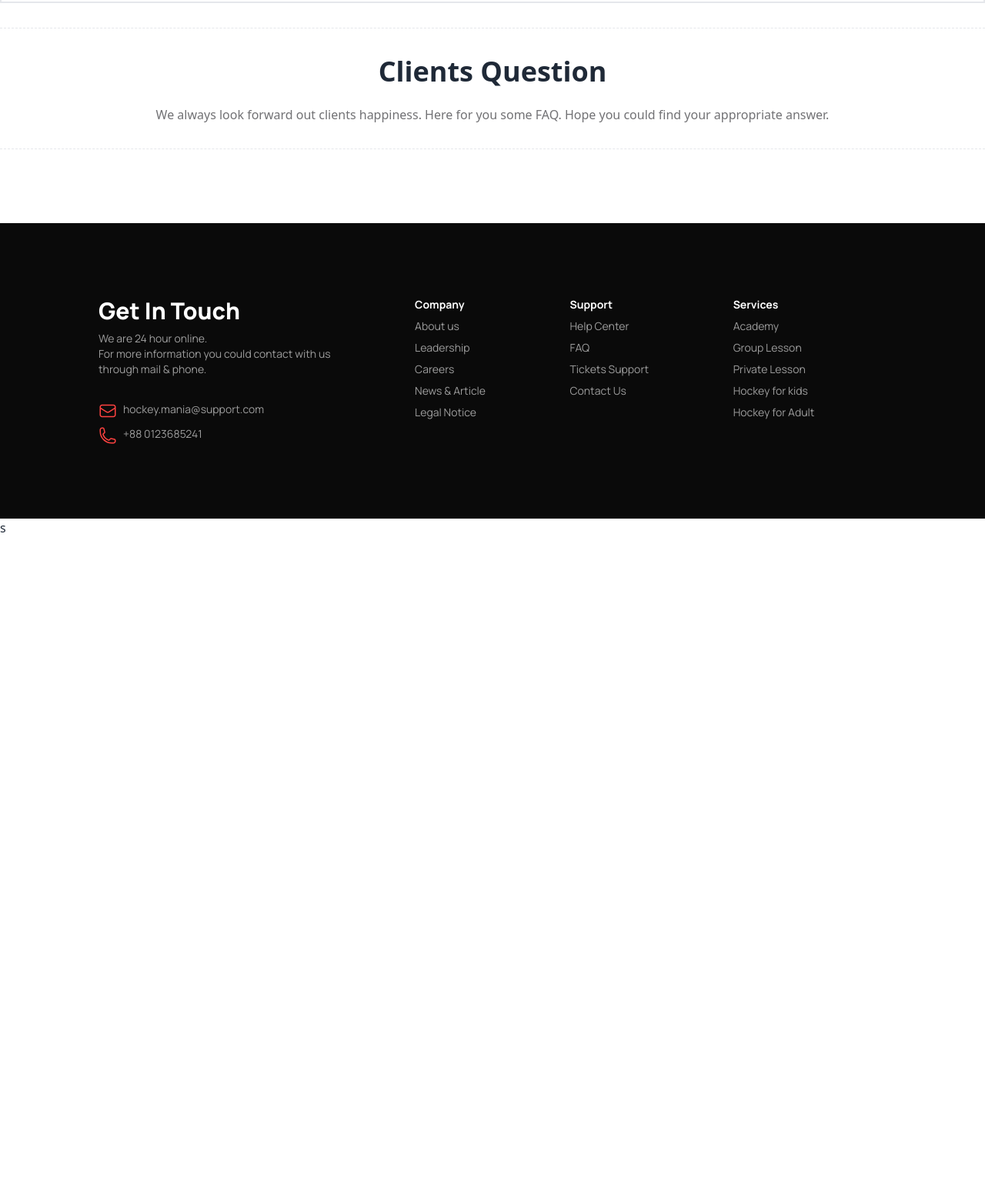
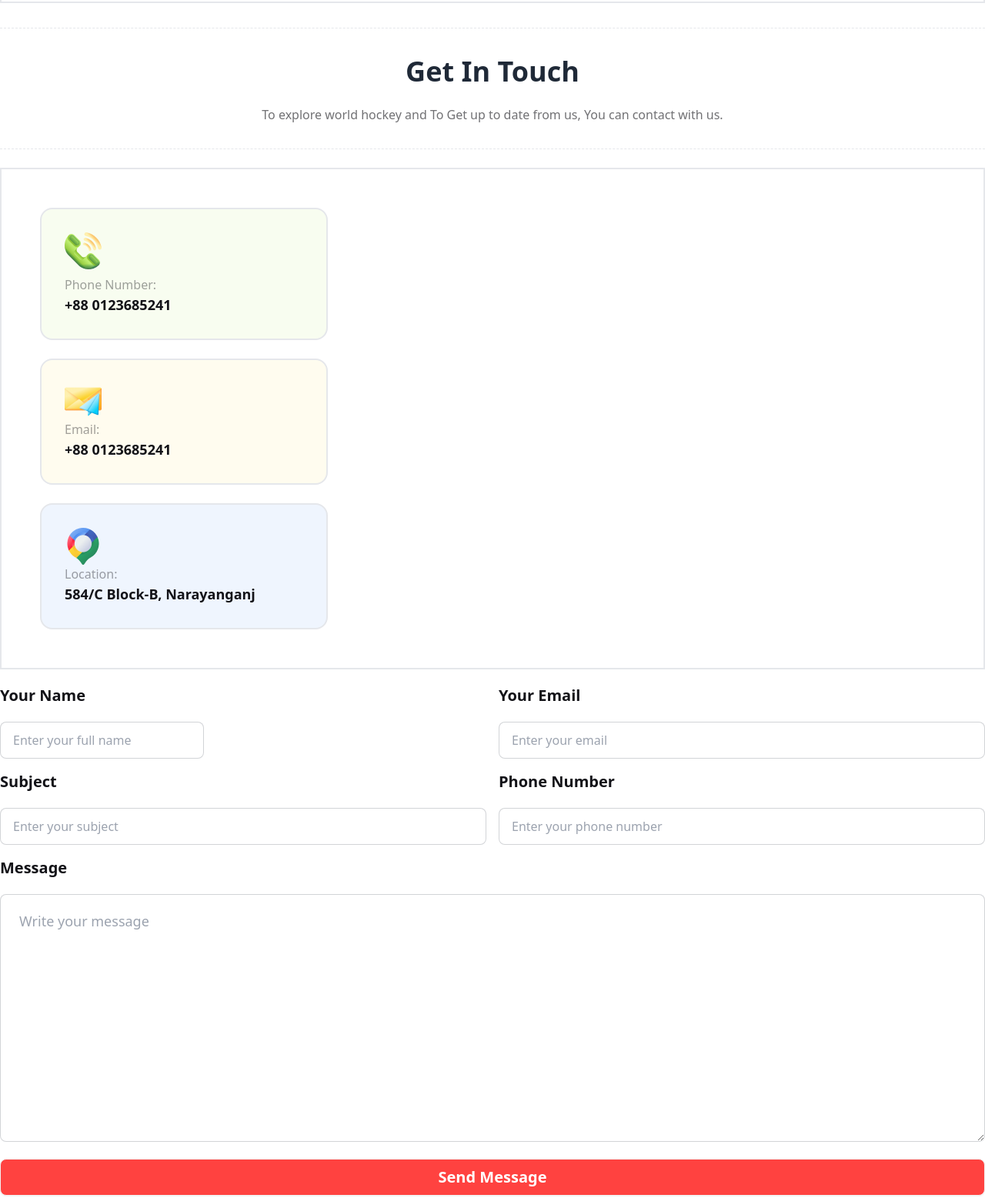
Before and after one commit to FazluLKarim4122/hockey-mania, a plain HTML site: page index.html in a window 1280 px wide. Shown: the part 4540-6097 px from the top of the page at 77% size. Before the commit the page ends 5238 px from the top, so only its background shows below. Drawn offline with nearby package versions, Linux system fonts and the light colour scheme.

Commit message:
Get in touch section added

```diff
--- a/index.html
+++ b/index.html
@@ -466,10 +466,118 @@ style="background-image: url('Images/2.png');">
         <!-- Get in Touch Section -->
         <section class="mt-8">
           <hr class="border-dashed">
-          <h3 class="text-4xl text-center items-center font-extrabold mt-9">Clients Question</h3>
-          <p class="text-base font-medium text-center text-[#13131899] items-center mt-6 ">We always look forward out clients happiness. Here for you some FAQ. Hope you could find your appropriate answer. </p>
+          <h3 class="text-4xl text-center items-center font-extrabold mt-9">Get In Touch</h3>
+          <p class="text-base font-medium text-center text-[#13131899] items-center mt-6 ">To explore world hockey and To Get up to date from us, You can contact with us. </p>
           <hr class="border-dashed mt-8">
         </section>
+        <!-- Get in -Contact  -->
+        <section class="flex justify-center gap-5   mt-6 sm:flex-col">
+          <div class="space-y-6 border-2 p-[50px]">
+            <div class="border-2 bg-[#BCED6D1A] w-[374px] rounded-2xl p-[30px]">
+              <img src="Images/group1.png" alt="">
+              <p class="text-base font-normal text-[#13131866] mt-2">Phone Number:</p>
+              <p class="text-lg text-[#131318] font-bold">+88 0123685241</p>
+            </div>
+            <div class="border-2 bg-[#FDDD5F1A] w-[374px] rounded-2xl p-[30px]">
+              <img src="Images/group2.png" alt="">
+              <p class="text-base font-normal text-[#13131866]">Email:</p>
+              <p class="text-lg text-[#131318] font-bold">+88 0123685241</p>
+            </div>
+            <div class="border-2 bg-[#629CF31A] w-[374px] rounded-2xl p-[30px]">
+              <img src="Images/group3.png" alt="">
+              <p class="text-base font-normal text-[#13131866]">Location:</p>
+              <p class="text-lg text-[#131318] font-bold">584/C Block-B, Narayanganj</p>
+            </div>
+
+          </div>
+
+          <div>
+            <form action="" class="grid grid-cols-2 gap-4  ">
+              <div class="space-y-5">
+                <h4 class="text-xl font-bold text-[#131318]">Your Name</h4>
+                <input type="text" placeholder="Enter your full name" class="input input-bordered  " />
+              </div>
+              <div class="space-y-5">
+                <h4 class="text-xl font-bold text-[#131318]">Your Email</h4>
+                <input type="text" placeholder="Enter your email" class="input input-bordered w-full " />
+              </div>
+              <div class="space-y-5">
+                <h4 class="text-xl font-bold text-[#131318]">Subject</h4>
+                <input type="text" placeholder="Enter your subject" class="input input-bordered w-full " />
+              </div>
+              <div class="space-y-5">
+                <h4 class="text-xl font-bold text-[#131318]">Phone Number</h4>
+                <input type="text" placeholder="Enter your phone number" class="input input-bordered w-full " />
+              </div>
+              <div class="col-span-2 space-y-5 mb-4">
+                <h4 class="text-xl font-bold text-[#131318]">Message</h4>
+                <textarea rows="8" cols="40"    placeholder="Write your message" class="textarea textarea-bordered textarea-lg w-full " ></textarea>
+              </div>
+
+
+            </form>
+            <button class="btn bg-[#FF4240]  w-full text-[#FFF] text-xl font-bold ">Send Message</button>
+          </div>
+
+        </section>
+
+        <!-- another get in touch-contact section -->
+        <!-- <section>
+          <div class="flex flex-col w-full lg:flex-row gap-5">
+            <div class="grid flex-grow h-auto w-auto card bg-base-300 rounded-box place-items-center">
+              <div class="space-y-6">
+                <div class="border-2 bg-[#BCED6D1A] w-[374px] ">
+                  <img src="Images/group1.png" alt="">
+                  <p class="text-base font-normal text-[#13131866]">Phone Number:</p>
+                  <p class="text-lg text-[#131318] font-bold">+88 0123685241</p>
+                </div>
+                <div class="border-2 bg-[#FDDD5F1A] w-[374px]">
+                  <img src="Images/group2.png" alt="">
+                  <p class="text-base font-normal text-[#13131866]">Email:</p>
+                  <p class="text-lg text-[#131318] font-bold">+88 0123685241</p>
+                </div>
+                <div class="border-2 bg-[#629CF31A] w-[374px]">
+                  <img src="Images/group3.png" alt="">
+                  <p class="text-base font-normal text-[#13131866]">Location:</p>
+                  <p class="text-lg text-[#131318] font-bold">584/C Block-B, Narayanganj</p>
+                </div>
+
+              </div>
+            </div>
+
+            <div class="grid flex-grow h-auto w-auto card bg-base-300 rounded-box place-items-center">
+              <div>
+                <form action="" class="grid grid-cols-2">
+                  <div>
+                    <h4 class="text-xl font-bold text-[#131318]">Your Name</h4>
+                    <input type="text" placeholder="Enter your full name" class="input input-bordered w-full max-w-xs" />
+                  </div>
+                  <div>
+                    <h4 class="text-xl font-bold text-[#131318]">Your Email</h4>
+                    <input type="text" placeholder="Enter your email" class="input input-bordered w-full max-w-xs" />
+                  </div>
+                  <div>
+                    <h4 class="text-xl font-bold text-[#131318]">Subject</h4>
+                    <input type="text" placeholder="Enter your subject" class="input input-bordered w-full max-w-xs" />
+                  </div>
+                  <div>
+                    <h4 class="text-xl font-bold text-[#131318]">Phone Number</h4>
+                    <input type="text" placeholder="Enter your phone number" class="input input-bordered w-full max-w-xs" />
+                  </div>
+                  <div class="row-span-2 col-span-2 ">
+                    <h4 class="text-xl font-bold text-[#131318]">Message</h4>
+                    <input type="text" placeholder="Write your message" class="input input-bordered
+                    w-full max-w-[672px] max-h-[370px]
+                    " />
+                  </div>
+
+
+                </form>
+                <button>Send Message</button>
+              </div>
+            </div>
+          </div>
+        </section> -->
 
 
 
```
Also changed, not shown: Images/group1.png (renamed from Images/Group 1171275317.png), Images/group2.png (renamed from Images/Group 1171275318.png), Images/group3.png (renamed from Images/Group 1171275321.png).
